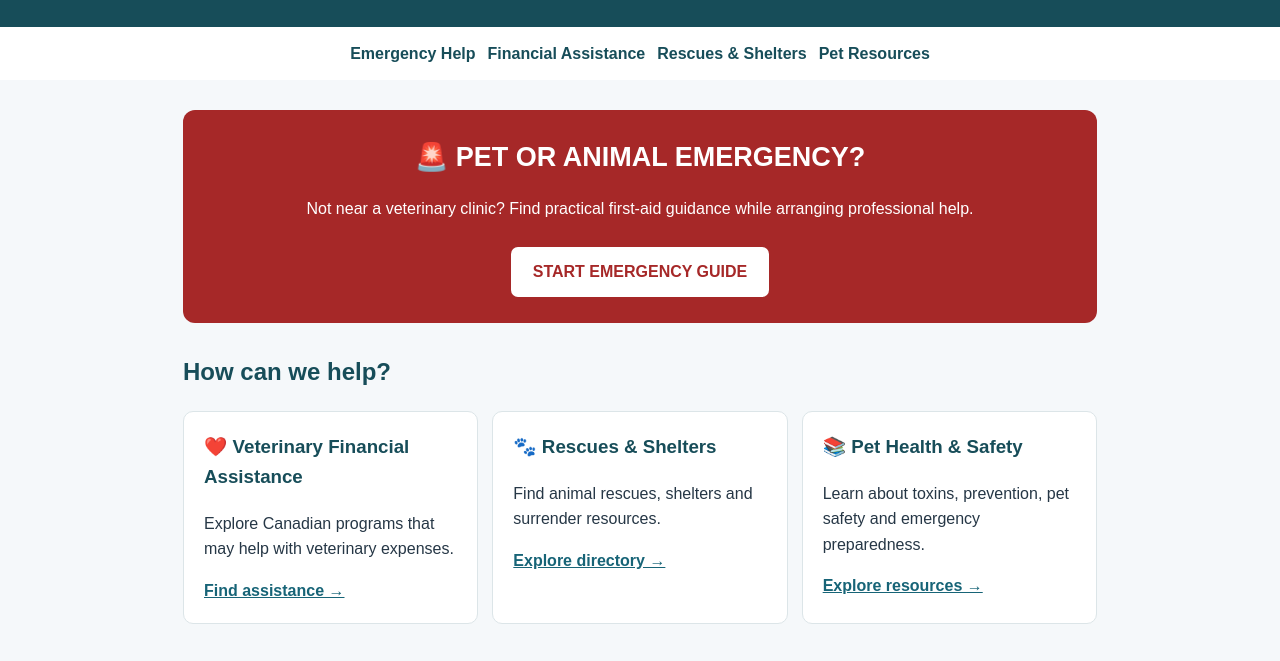
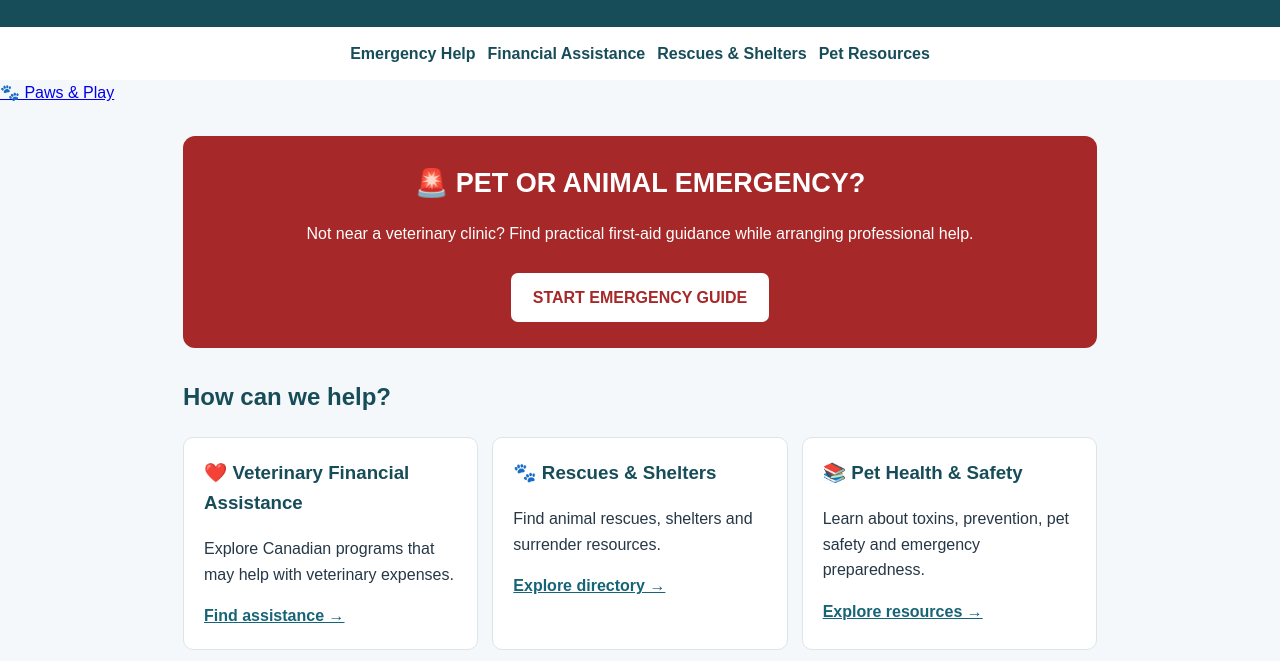
Before and after one commit to jblakeley86/canadian-pet-support-network, a plain HTML site: page index.html in a window 1280 px wide. Shown: the part 110-771 px from the top of the page. Drawn offline with Linux system fonts and the light colour scheme.

Commit message:
Add link to Paws & Play page in navigation

```diff
--- a/index.html
+++ b/index.html
@@ -93,7 +93,7 @@ footer {
 <a href="#rescues">Rescues & Shelters</a>
 <a href="#resources">Pet Resources</a>
 </nav>
-
+<a href="paws-and-play.html">🐾 Paws & Play</a>
 <main>
 
 <section class="emergency" id="emergency">
```
